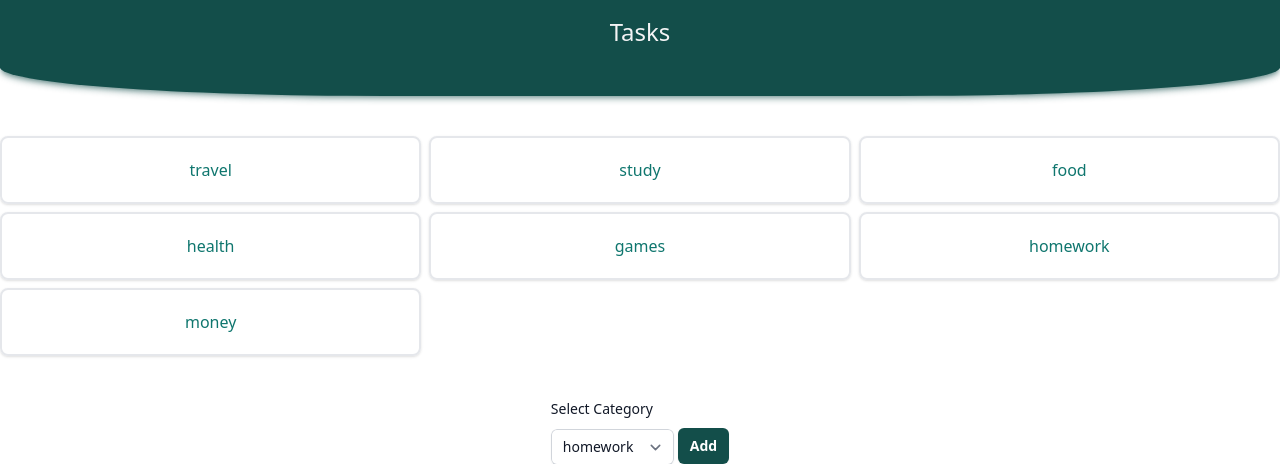
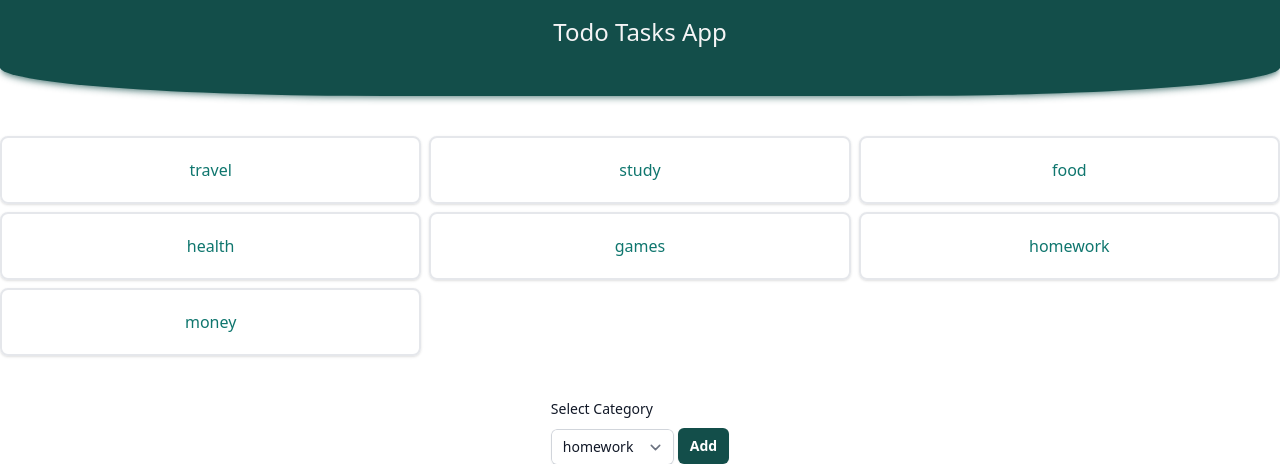
Before and after one commit to leandrolau94/Django-portfolio-website, a Django app: page /todo/ in a window 1280 px wide. Shown: the top 464 px of the page. Run offline with Django 4.2, Linux system fonts and the light colour scheme; data comes from the database, SQL or seed files in the repository; some libraries are stand-ins or nearby versions.

Commit message:
finishing header

```diff
--- a/todo/templates/todo/header.html
+++ b/todo/templates/todo/header.html
@@ -1,3 +1,3 @@
 <header class="flex bg-teal-900 justify-center pb-8 items-start shadow-md shadow-teal-900/40" style="border-radius: 0px 0px 30% 30%;">
-    <h1 class="text-zinc-100 text-2xl py-4 m-0">Tasks</h1>
+    <h1 class="text-zinc-100 text-2xl py-4 m-0">Todo Tasks App</h1>
 </header>
```
